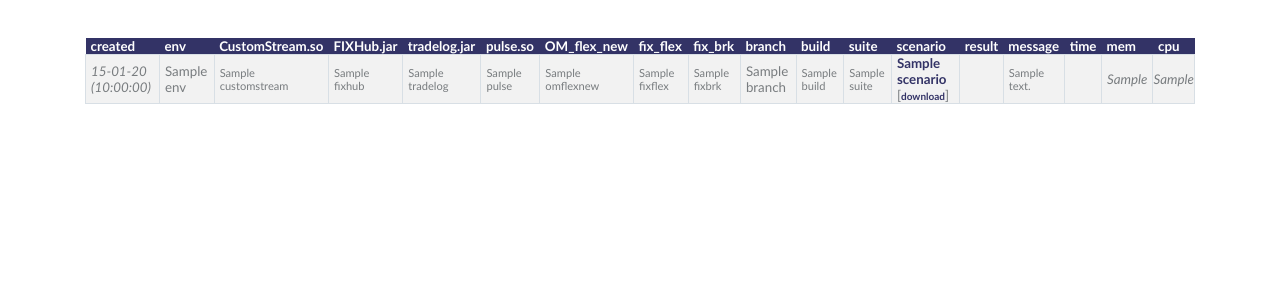
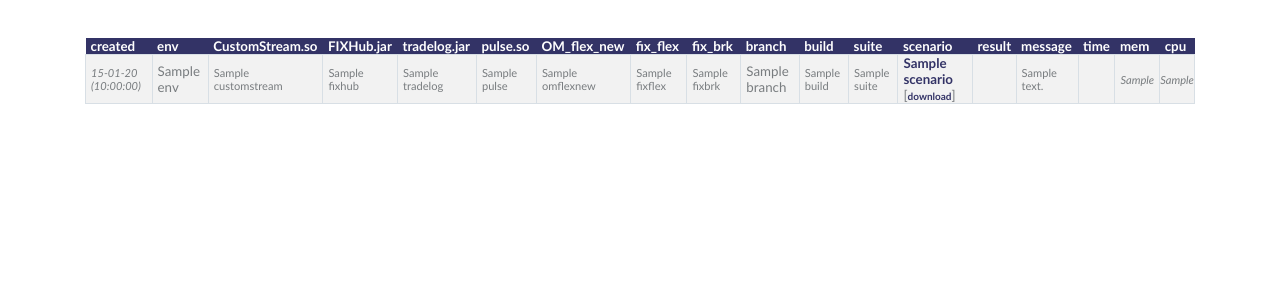
Before and after one commit to macisevski/jotter, a Python web app: template templates/posts/list.html in a window 1280 px wide. Shown: the part 38-338 px from the top of the page. Run offline with Jinja, Linux system fonts and the light colour scheme; the template is opened without the code that fills it: most values are stand-ins (such as "Sample title", 1, 10 or a date in 2020); some libraries are stand-ins or nearby versions.

Commit message:
lower fonts for some other data

```diff
--- a/templates/posts/list.html
+++ b/templates/posts/list.html
@@ -26,7 +26,7 @@
 	{% for post in posts %}
 		<tr class="{{ loop.cycle('odd', 'even') }}">
 			{% if post.environment != '' %}
-				<td><i>{{ post.created_at.strftime('%d-%m-%y (%H:%M:%S)') }}</i></td>
+				<td style="font-size: smaller"><i>{{ post.created_at.strftime('%d-%m-%y (%H:%M:%S)') }}</i></td>
 			{% else %}
 				<td></td>
 			{% endif %}
@@ -48,9 +48,9 @@
 			{% endif %}
 			<td class="{{ format_result(post.result) }}">{{ format_result(post.result) }}</td>
 			<td contenteditable id='{{ post.created_at }}' onblur="edit('{{ post.created_at }}')" style="font-size: smaller">{{ post.message }}</td>
-			<td><i>{{ format_runtime(post.run_time) }}</i></td>
-			<td><i>{{ '' if post.used_memory_delta == -1 else post.used_memory_delta }}</i></td>
-			<td class="last"><i>{{ '' if post.user_cpu_delta == -1 else post.user_cpu_delta}}</i></td>
+			<td style="font-size: smaller"><i>{{ format_runtime(post.run_time) }}</i></td>
+			<td style="font-size: smaller"><i>{{ '' if post.used_memory_delta == -1 else post.used_memory_delta }}</i></td>
+			<td class="last" style="font-size: smaller"><i>{{ '' if post.user_cpu_delta == -1 else post.user_cpu_delta}}</i></td>
 		</tr>
 	{% endfor %}
 	</tbody>
```
